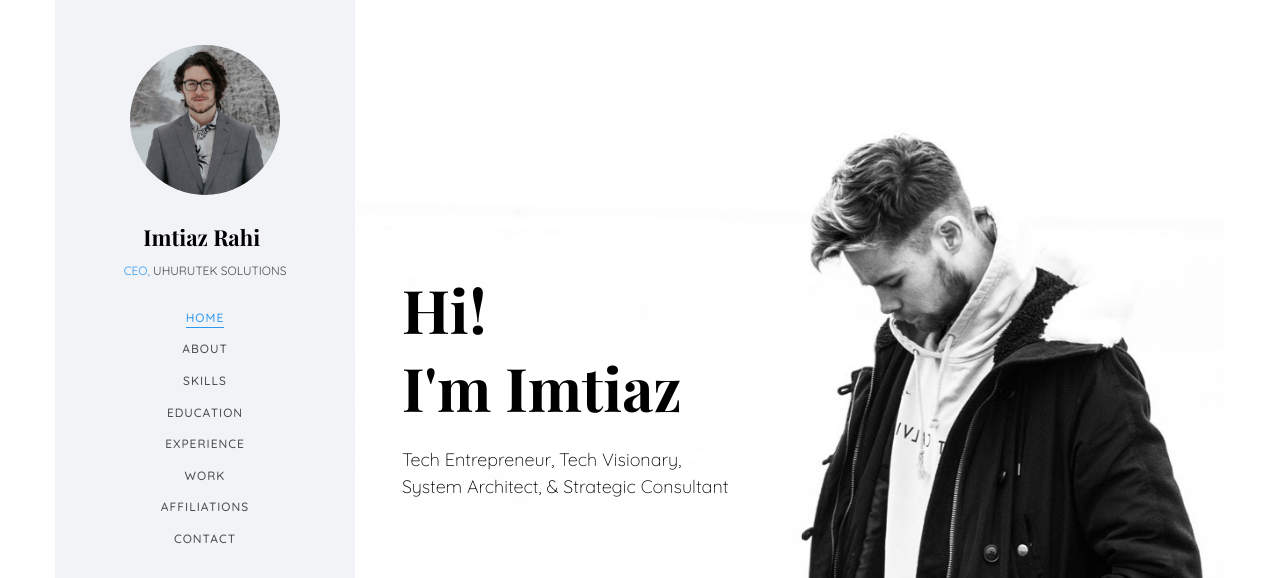
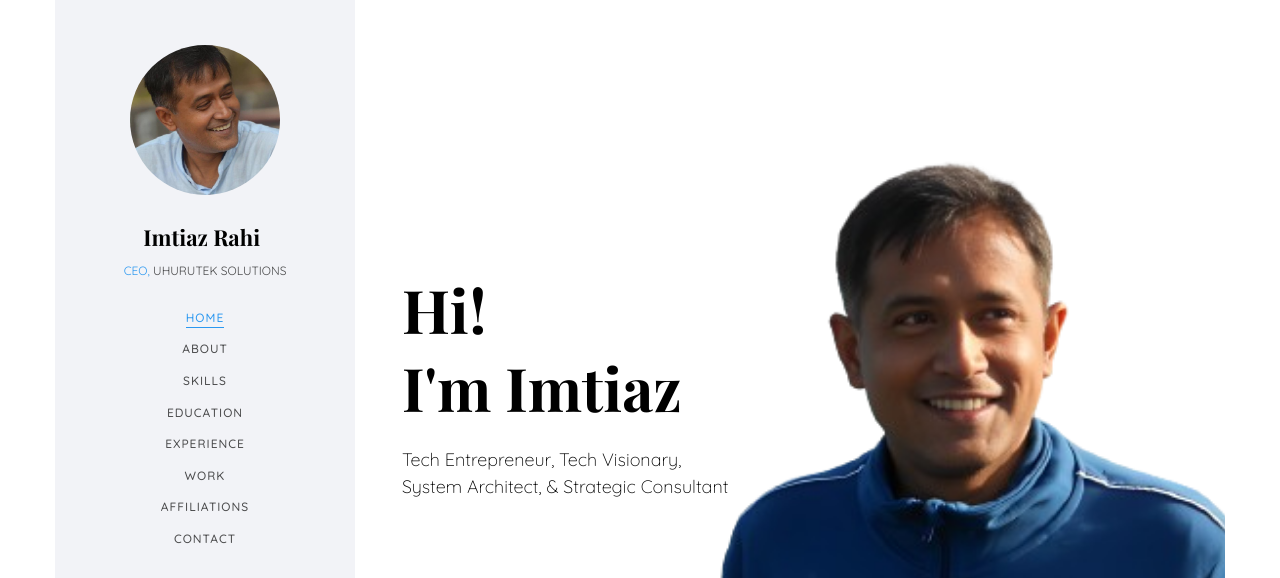
Before and after one commit to imtiaz-rahi/imtiaz-rahi.github.io, a plain HTML site: page index.html in a window 1280 px wide. Shown: the top 578 px of the page. Drawn offline with nearby package versions, Linux system fonts and the light colour scheme; files whose address does not match are found by name; a web font is replaced by a local one.

Commit message:
profile photo added

```diff
--- a/css/style.css
+++ b/css/style.css
@@ -112,6 +112,11 @@ figure figcaption {
   -webkit-transition: 0.5s;
   -o-transition: 0.5s;
   transition: 0.5s;
+}
+@media screen and (max-width: 767px) {
+  .colorlib-about {
+    margin-bottom: 3em !important;
+  }
 }
 @media screen and (max-width: 768px) {
   #colorlib-aside {
--- a/index.html
+++ b/index.html
@@ -22,7 +22,7 @@
 	<meta name="twitter:card" content="" />
 
 	<!-- Place favicon.ico and apple-touch-icon.png in the root directory -->
-	<link rel="shortcut icon" href="favicon.ico">
+	<link rel="shortcut icon" href="./images/imitiaz.jpg">
 
 	<link href="https://fonts.googleapis.com/css?family=Quicksand:300,400,500,700" rel="stylesheet">
 	<link href="https://fonts.googleapis.com/css?family=Playfair+Display:400,400i,700" rel="stylesheet">
@@ -68,7 +68,7 @@
 				aria-expanded="false" aria-controls="navbar"><i></i></a>
 			<aside id="colorlib-aside" role="complementary" class="border js-fullheight">
 				<div class="text-center">
-					<div class="author-img" style="background-image: url(images/about.jpg);"></div>
+					<div class="author-img" style="background-image: url(images/imtiaz_photo.jpg);"></div>
 					<h1 id="colorlib-logo"><a href="index.html">Imtiaz Rahi</a></h1>
 					<span class="position"><a>CEO,</a> UhuruTek Solutions</span>
 
@@ -114,7 +114,7 @@
 				<section id="colorlib-hero" class="js-fullheight" data-section="home">
 					<div class="flexslider js-fullheight">
 						<ul class="slides">
-							<li style="background-image: url(images/img_bg_2.jpg);">
+							<li style="background-image: url(images/bg_imtiaz.png);">
 								<div class="overlay"></div>
 								<div class="container-fluid">
 									<div class="row">
```
Also changed, not shown: images/about.jpg (deleted), images/bg_imtiaz.png (added), images/img_bg_1.jpg (deleted), images/img_bg_2.jpg (deleted), images/img_bg_3.jpg (deleted), images/imitiaz.jpg (added), images/imtiaz_photo.jpg (added).
